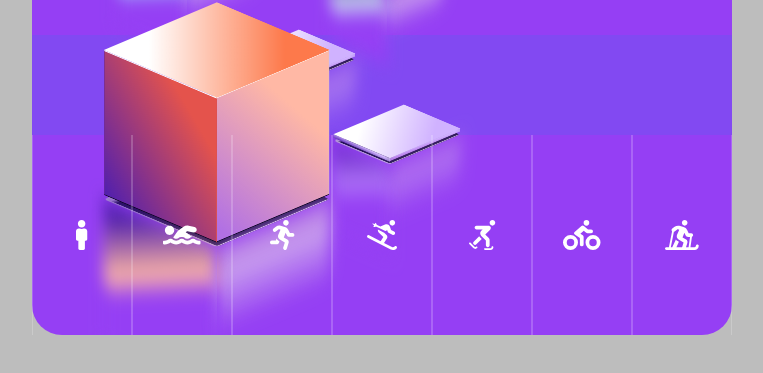
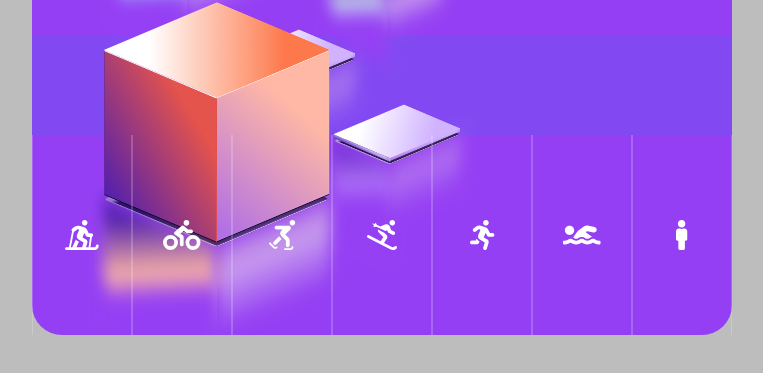
Before and after one commit to marianban/slick-ui-demos, a React (Create React App) app in the folder health-check/: page / in a window 1280 px wide. Shown: the part 315-688 px from the top of the page, without its empty margins (258-1021 px from the left). Built offline with nearby package versions, Linux system fonts and the light colour scheme.

Commit message:
menu animation

```diff
--- a/health-check/src/Menu.js
+++ b/health-check/src/Menu.js
@@ -1,10 +1,9 @@
-import React from 'react';
+import React, { useState, useRef, useEffect } from 'react';
 import './Menu.scss';
 
 export const Menu = props => {
-  const length = 7;
   const it = name => ({ className: `fas fa-${name}` });
-  const items = [
+  const [items, setItems] = useState([
     it('male'),
     it('swimmer'),
     it('running'),
@@ -12,20 +11,37 @@ export const Menu = props => {
     it('skating'),
     it('biking'),
     it('skiing-nordic')
-  ];
+  ]);
+  const menu = useRef();
+  const selectItem = index => {
+    console.log(index);
+    console.log(items.slice(0, index));
+    setItems(items => [...items, ...items.slice(0, index)]);
+  };
+
+  useEffect(() => {
+    /*
+    const newItems = items.length - 7;
+    if (newItems) {
+      const shiftBy = newItems - 7;
+      if (shiftBy) {
+        menu.current.style.transform = `translateX(calc(var(--item-width) * ${shiftBy}))`;
+      }
+    }
+    */
+  }, [items]);
 
   return (
-    <menu className="menu">
-      {items.map(item => (
-        <li className="menu-item">
+    <menu className="menu" ref={menu}>
+      {items.map((item, i) => (
+        <li
+          className="menu-item"
+          key={`${item.className}-${i}`}
+          onClick={() => selectItem(i)}
+        >
           <li className={item.className}></li>
         </li>
       ))}
-      {/* <li className="menu-item">
-        <div className="menu-item-active">
-          <i class="fas fa-skiing-nordic"></i>
-        </div>
-      </li> */}
     </menu>
   );
 };
--- a/health-check/src/Menu.scss
+++ b/health-check/src/Menu.scss
@@ -1,18 +1,19 @@
 .menu {
   --item-width: calc((100%) / 7);
-
+  width: 100%;
   height: var(--menu-height);
   position: absolute;
-  width: 100%;
   bottom: 0;
+  right: 0;
   border-radius: 0 0 3rem 3rem;
   display: flex;
   list-style: none;
   justify-content: flex-start;
   font-size: 3rem;
   flex-shrink: 0;
+  direction: rtl;
+  transition: transform 500ms ease-out;
   // transform: translateX(calc(var(--item-width) * -7));
-
   &-item {
     display: flex;
     align-items: center;
```
